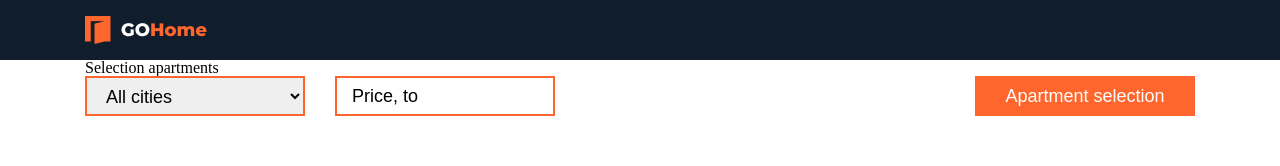
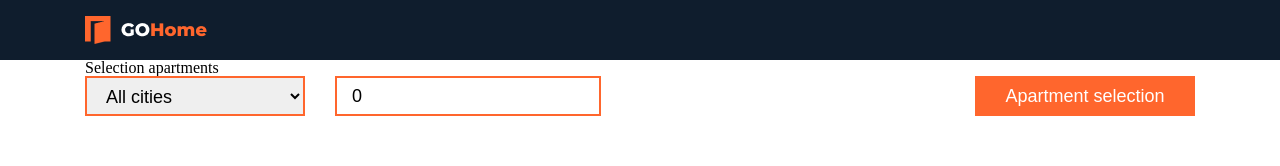
Before and after one commit to VeronikaSavluk/vue-practice, a Vue app: page / in a window 1280 px wide. Shown: the top 166 px of the page. Built offline with nearby package versions, Linux system fonts and the light colour scheme.

Commit message:
Update CustomInput.vue

```diff
--- a/src/components/shared/CustomInput.vue
+++ b/src/components/shared/CustomInput.vue
@@ -1,5 +1,15 @@
 <template>
-	<input class="custom-input" v-model.trim='price'/>
+	<div class="wrapper-input">
+		<input
+		v-bind="$attrs"
+		@blur="blurHandler"
+		:value="modelValue"
+		@input="$emit('update:modelValue',$event.target.value)"
+		class="custom-input"
+		:class="!isValid && `custom-input--error`"
+		/>
+		<span v-if="!isValid" class="custom-input__error-message">{{ error }}</span>
+	</div>
 </template>
 
 <script>
@@ -7,18 +17,84 @@
 		name: "CustomInput",
 		data() {
 			return {
-				price: ""
+				isValid: true,
+				error: '',
+				isFirstInput: true,
 			}
 		},
+		props: {
+			modelValue: {
+				type: String || Number,
+				default: ''
+			},
+			errorMessage: {
+				type: String,
+				default: '',
+			},
+			rules: {
+				type: Array,
+				default: () => [],
+			}
+		},
+		emits: ['update:modelValue'],
+		inheritAttrs: false,
+		inject: {
+			form: {
+				default: null,
+			}
+		},
+		watch: {
+			value(){
+				if(this.isFirstInput) return;
+
+				this.validate();
+			}
+		},
+		mounted(){
+			if(!this.form) return;
+
+			this.form.registerInput(this);
+		},
+		beforeUnmount(){
+			if(!this.form) return;
+
+			this.form.unRegisterInput(this);
+		},
+		methods:{
+			validate(){
+				this.isValid = this.rules.every(rule => {
+					const { hasPassed, message } = rule(this.modelValue);
+					if(!hasPassed){
+						this.error = message || this.errorMessage;
+					}
+					return hasPassed;
+				});
+				return this.isValid;
+			},
+			blurHandler(){
+				if(this.isFirstInput){
+					this.validate();
+				}
+				this.isFirstInput = false
+			},
+			reset(){
+				this.isFirstInput = true;
+				this.isValid = true;
+				this.$emit('update:modelValue', '');
+			}
+		}
 	}
 </script>
 
 <style lang="scss" scoped>
 @import '../../assets/scss/variables.scss';
 
+.wrapper-input {
+  position: relative;
+  display: inline-flex;
+}
 .custom-input {
 	height: 40px;
-	max-width: 220px;
 	width: 100%;
   border: 2px solid $main-color;
   font-size: 18px;
@@ -29,5 +105,18 @@
 	&::placeholder {
 		color: inherit;
 	}
+
+	&--error {
+    border-color: red;
+  }
+  &__error {
+    position: absolute;
+    top: 100%;
+    right: 0;
+    width: 100%;
+    font-size: 12px;
+    color: red;
+    line-height: 1.3;
+  }
 }
 </style>
```
